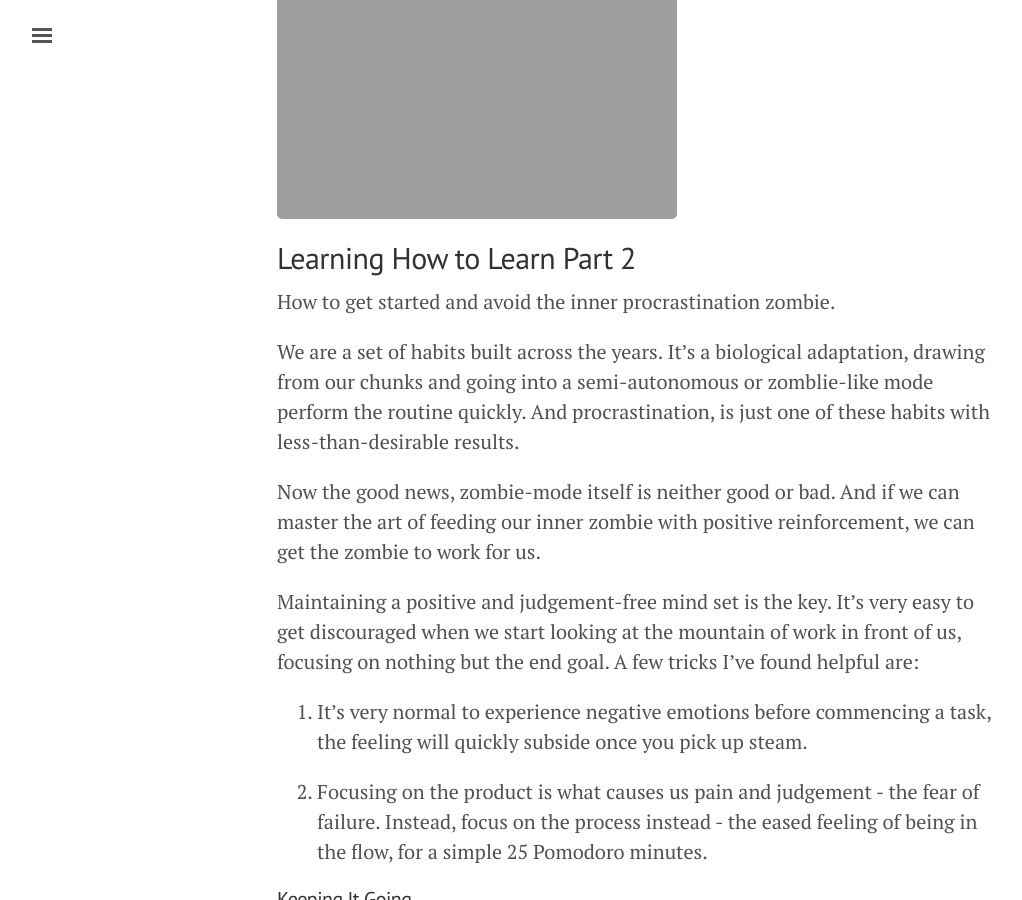
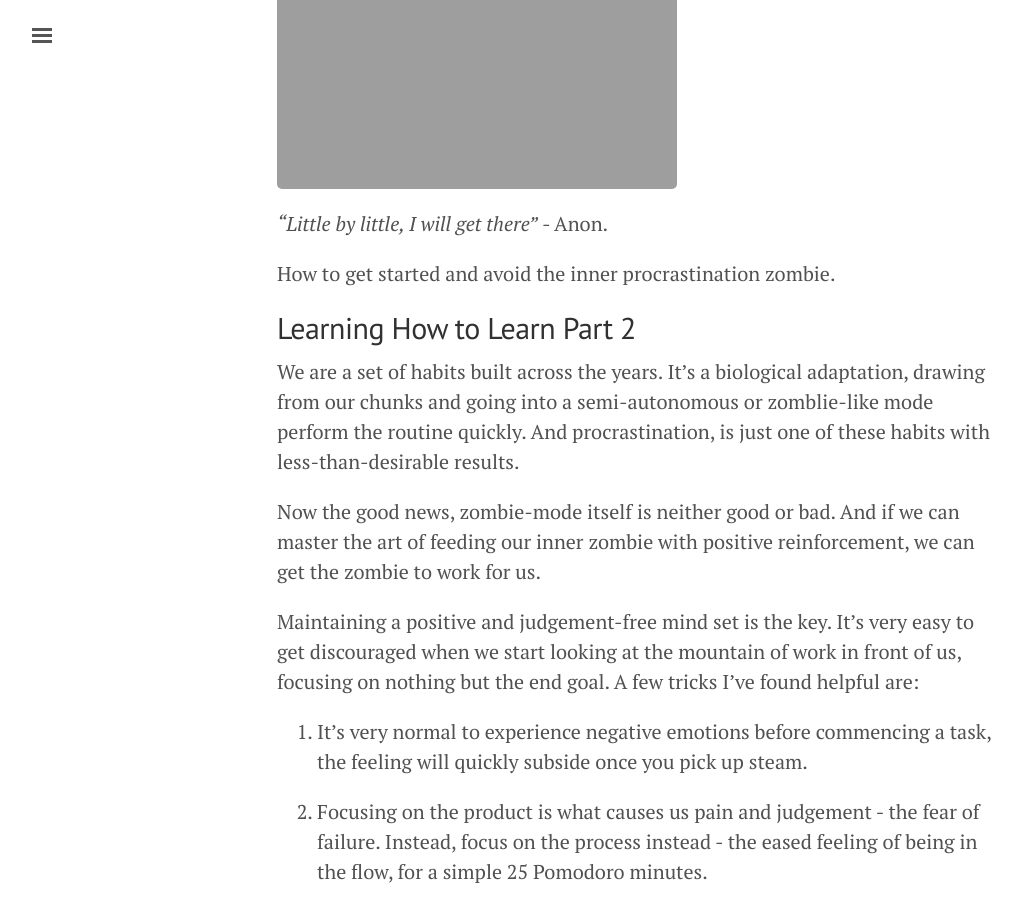
Before and after one commit to Estinox/estinox.github.io, a Jekyll site: the page built from _posts/2020-07-23-learning-how-to-learn-part-2.md, in a window 1280 px wide and 900 px high, scrolled down 343 px. Shown: the whole window, without its empty margins (3-1025 px from the left). Built offline with Jekyll 4.4.1, drawn with Linux system fonts in a browser that asks for light colours; comment, search, counter and statistics services are not loaded.

Commit message:
picture and url update

```diff
--- a/_posts/2020-07-23-learning-how-to-learn-part-2.md
+++ b/_posts/2020-07-23-learning-how-to-learn-part-2.md
@@ -4,13 +4,14 @@ title: Learning How to Learn Part II
 tags:
     - misc
 ---
+![png]({{ site.url }}/assets/footsteps_in_sand.jpg)
 _"Little by little, I will get there"_ - Anon.
-![png]({{ site.url }}/assets/blank.jpg)
 
-## Learning How to Learn Part 2
 
 How to get started and avoid the inner procrastination zombie.
 <!--more-->
+
+## Learning How to Learn Part 2
 
 We are a set of habits built across the years. It's a biological adaptation,  drawing from our chunks and going into a semi-autonomous or zomblie-like mode perform the routine quickly. And procrastination, is just one of these habits with less-than-desirable results.
 
```
Also changed, not shown: _posts/2020-01-25-Learning-How-To-Learn-Part-1.md (+1 -1 lines).
